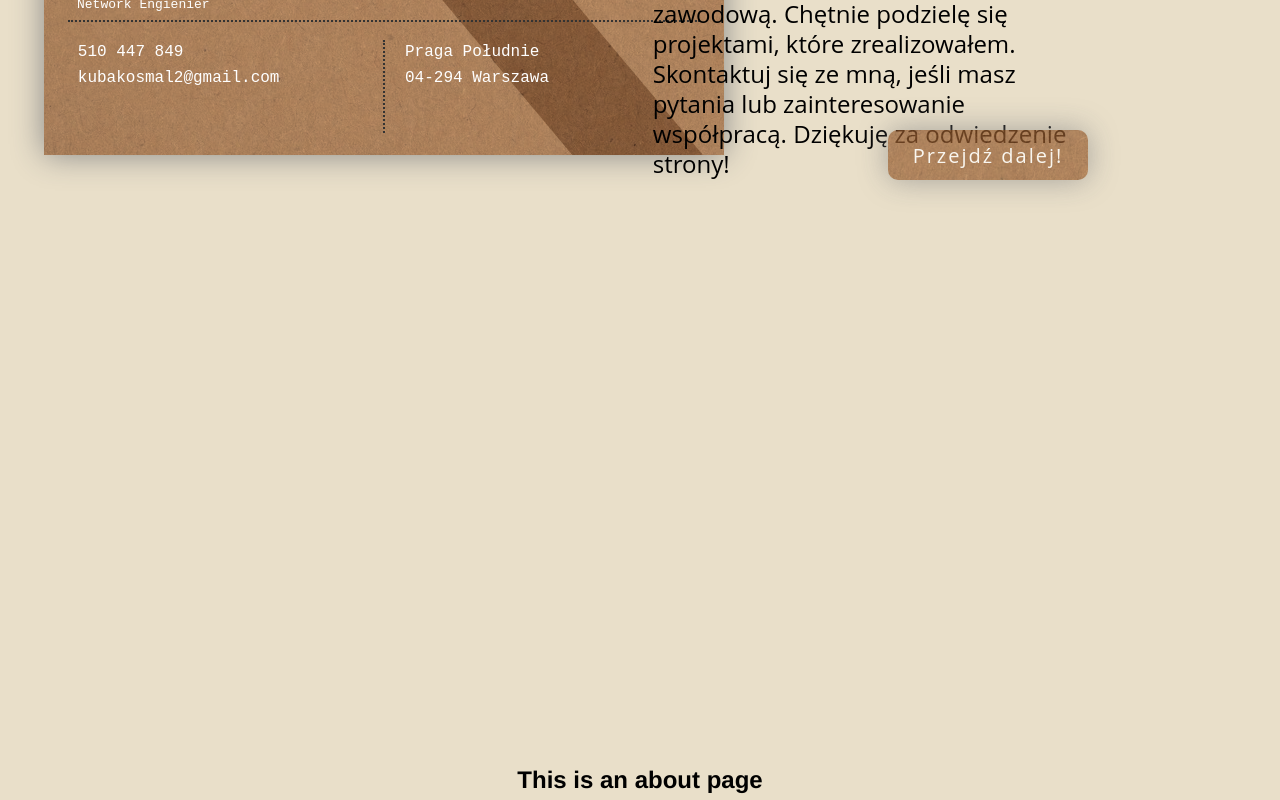
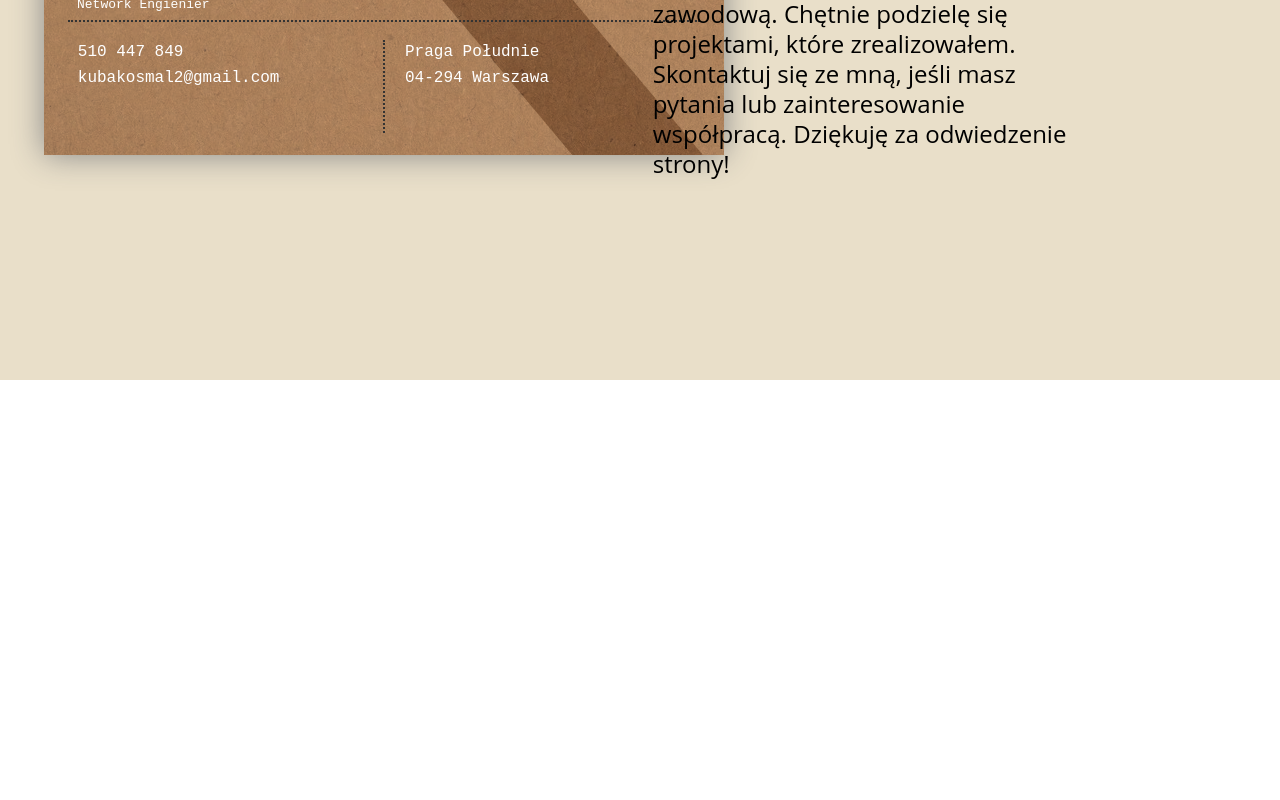
Before and after one commit to kubakosmal9/kubakosmal9, a Vue app: page / in a window 1280 px wide. Shown: the part 420-1220 px from the top of the page. After the commit the page ends 800 px from the top, so only its background shows below. Built offline with nearby package versions, Linux system fonts and the light colour scheme.

Commit message:
disablink not needen funkctions

```diff
--- a/src/components/mainDescription.vue
+++ b/src/components/mainDescription.vue
@@ -3,7 +3,7 @@
         <div class="text">
              <span class="title">Witaj</span> na mojej stronie internetowej! Jestem Jakub, początkujący 22-letni informatyk z doświadczeniem w dziale network engineeringu. Moją pasją jest tworzenie stron internetowych. Zapoznaj się z moim CV i historią zawodową. Chętnie podzielę się projektami, które zrealizowałem. Skontaktuj się ze mną, jeśli masz pytania lub zainteresowanie współpracą. Dziękuję za odwiedzenie strony!
         </div>
-        <learn-more-button></learn-more-button>
+        <!-- <learn-more-button></learn-more-button>  -->
     </div>
 </template>
 
--- a/src/views/homeView.vue
+++ b/src/views/homeView.vue
@@ -11,12 +11,12 @@ import mainCard from '../components/mainCard.vue';
     <main-card></main-card>
     <main-description class='main-description'></main-description>
   </section>
-  <section class="aboutView" id="about">
+  <!-- <section class="aboutView" id="about">
     <about-view></about-view>
   </section>
   <section class="kontakt" id="kontakt">
     <contack-view></contack-view>
-  </section>
+  </section> -->
 </div>
 
 </template>
```
